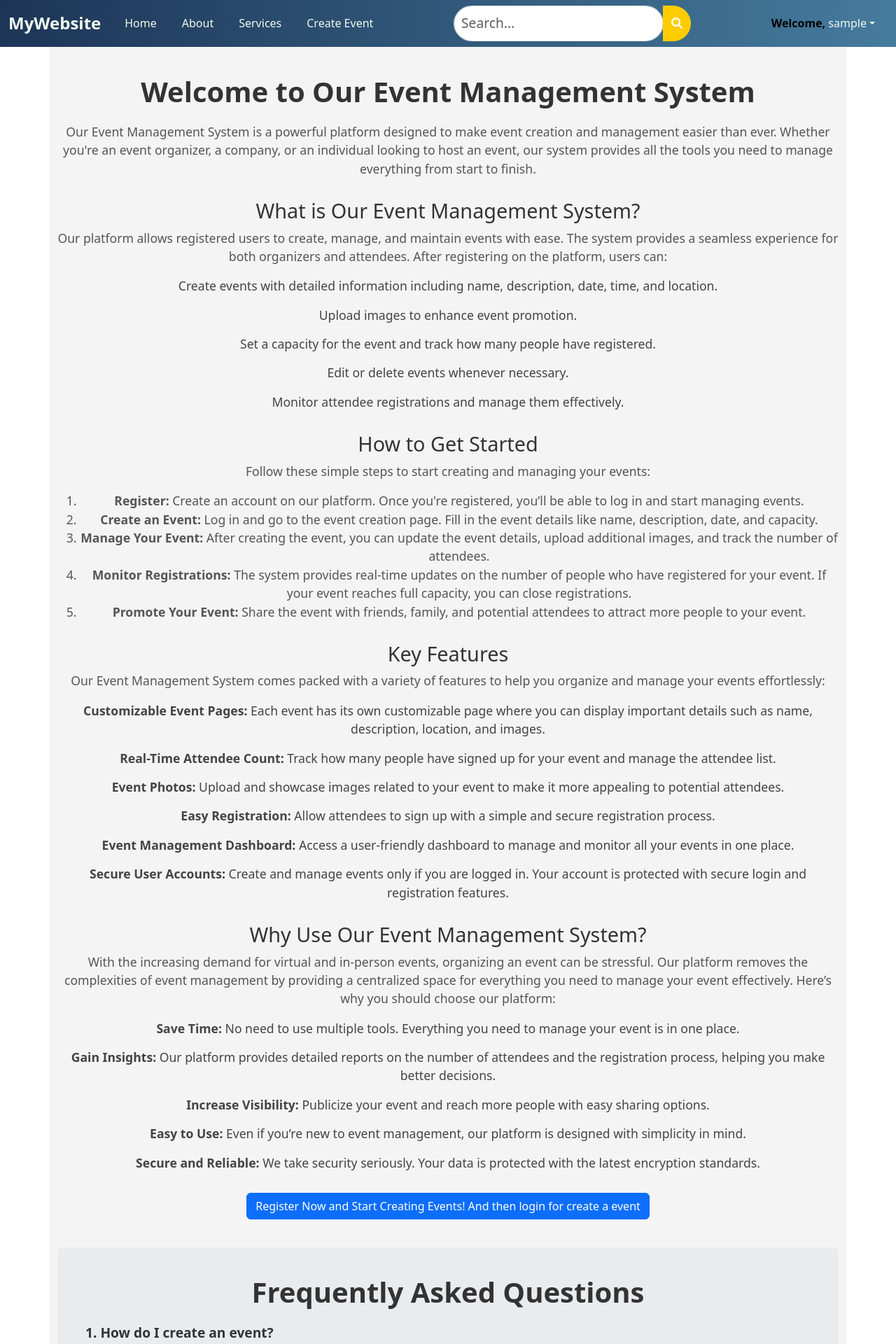
After one commit to boniamin4444/event_management, a PHP site: page /about.php in a window 1280 px wide. The commit adds this page. Shown: the top 1920 px of the page at 70% size. Run offline with PHP 8.4, Linux system fonts and the light colour scheme; the visitor is signed in with stand-in values (Sample User, id 1).

```diff
--- /dev/null
+++ b/about.php
@@ -0,0 +1,197 @@
+<?php include('header.php'); ?>
+
+<!DOCTYPE html>
+<html lang="en">
+<head>
+    <meta charset="UTF-8">
+    <meta name="viewport" content="width=device-width, initial-scale=1.0">
+    <title>About Us - Event Management</title>
+    <link href="https://cdn.jsdelivr.net/npm/bootstrap@5.3.0/dist/css/bootstrap.min.css" rel="stylesheet">
+    <style>
+        .about-container {
+            padding: 40px 15px;
+            background-color: #f4f4f4;
+        }
+        .about-header {
+            font-size: 2.5rem;
+            font-weight: bold;
+            color: #333;
+            margin-bottom: 20px;
+        }
+        .about-sub-header {
+            font-size: 1.8rem;
+            color: #333;
+            margin-top: 30px;
+        }
+        .about-content {
+            font-size: 1.1rem;
+            color: #555;
+        }
+        .about-content p {
+            margin-bottom: 20px;
+        }
+        .about-button {
+            margin-top: 30px;
+        }
+        .faq-section {
+            background-color: #e9ecef;
+            padding: 40px;
+            margin-top: 40px;
+            border-radius: 8px;
+        }
+        .faq-question {
+            font-size: 1.2rem;
+            font-weight: bold;
+            color: #333;
+        }
+        .faq-answer {
+            font-size: 1rem;
+            color: #555;
+            margin-top: 10px;
+        }
+        .feature-list {
+            list-style-type: none;
+            padding: 0;
+        }
+        .feature-item {
+            margin-bottom: 15px;
+            font-size: 1.1rem;
+            color: #444;
+        }
+    </style>
+</head>
+<body>
+
+<div class="container about-container">
+    <div class="text-center">
+        <h1 class="about-header">Welcome to Our Event Management System</h1>
+        <p class="about-content">
+            Our Event Management System is a powerful platform designed to make event creation and management easier than ever. Whether you're an event organizer, a company, or an individual looking to host an event, our system provides all the tools you need to manage everything from start to finish.
+        </p>
+
+        <h2 class="about-sub-header">What is Our Event Management System?</h2>
+        <p class="about-content">
+            Our platform allows registered users to create, manage, and maintain events with ease. The system provides a seamless experience for both organizers and attendees. After registering on the platform, users can:
+        </p>
+        <ul class="feature-list">
+            <li class="feature-item">Create events with detailed information including name, description, date, time, and location.</li>
+            <li class="feature-item">Upload images to enhance event promotion.</li>
+            <li class="feature-item">Set a capacity for the event and track how many people have registered.</li>
+            <li class="feature-item">Edit or delete events whenever necessary.</li>
+            <li class="feature-item">Monitor attendee registrations and manage them effectively.</li>
+        </ul>
+
+        <h2 class="about-sub-header">How to Get Started</h2>
+        <p class="about-content">
+            Follow these simple steps to start creating and managing your events:
+        </p>
+        <ol class="about-content">
+            <li><strong>Register:</strong> Create an account on our platform. Once you're registered, you’ll be able to log in and start managing events.</li>
+            <li><strong>Create an Event:</strong> Log in and go to the event creation page. Fill in the event details like name, description, date, and capacity.</li>
+            <li><strong>Manage Your Event:</strong> After creating the event, you can update the event details, upload additional images, and track the number of attendees.</li>
+            <li><strong>Monitor Registrations:</strong> The system provides real-time updates on the number of people who have registered for your event. If your event reaches full capacity, you can close registrations.</li>
+            <li><strong>Promote Your Event:</strong> Share the event with friends, family, and potential attendees to attract more people to your event.</li>
+        </ol>
+
+        <h2 class="about-sub-header">Key Features</h2>
+        <p class="about-content">
+            Our Event Management System comes packed with a variety of features to help you organize and manage your events effortlessly:
+        </p>
+        <ul class="feature-list">
+            <li class="feature-item"><strong>Customizable Event Pages:</strong> Each event has its own customizable page where you can display important details such as name, description, location, and images.</li>
+            <li class="feature-item"><strong>Real-Time Attendee Count:</strong> Track how many people have signed up for your event and manage the attendee list.</li>
+            <li class="feature-item"><strong>Event Photos:</strong> Upload and showcase images related to your event to make it more appealing to potential attendees.</li>
+            <li class="feature-item"><strong>Easy Registration:</strong> Allow attendees to sign up with a simple and secure registration process.</li>
+            <li class="feature-item"><strong>Event Management Dashboard:</strong> Access a user-friendly dashboard to manage and monitor all your events in one place.</li>
+            <li class="feature-item"><strong>Secure User Accounts:</strong> Create and manage events only if you are logged in. Your account is protected with secure login and registration features.</li>
+        </ul>
+
+        <h2 class="about-sub-header">Why Use Our Event Management System?</h2>
+        <p class="about-content">
+            With the increasing demand for virtual and in-person events, organizing an event can be stressful. Our platform removes the complexities of event management by providing a centralized space for everything you need to manage your event effectively. Here’s why you should choose our platform:
+        </p>
+        <ul class="feature-list">
+            <li class="feature-item"><strong>Save Time:</strong> No need to use multiple tools. Everything you need to manage your event is in one place.</li>
+            <li class="feature-item"><strong>Gain Insights:</strong> Our platform provides detailed reports on the number of attendees and the registration process, helping you make better decisions.</li>
+            <li class="feature-item"><strong>Increase Visibility:</strong> Publicize your event and reach more people with easy sharing options.</li>
+            <li class="feature-item"><strong>Easy to Use:</strong> Even if you’re new to event management, our platform is designed with simplicity in mind.</li>
+            <li class="feature-item"><strong>Secure and Reliable:</strong> We take security seriously. Your data is protected with the latest encryption standards.</li>
+        </ul>
+
+        <div class="about-button text-center">
+        <a href="#" class="btn btn-primary" data-bs-dismiss="modal" data-bs-toggle="modal" data-bs-target="#registerModal">Register Now and Start Creating Events! And then login for create a event</a>
+
+        </div>
+    </div>
+
+    <!-- FAQ Section -->
+    <div class="faq-section">
+        <h3 class="about-header text-center">Frequently Asked Questions</h3>
+        <div class="faq-question">1. How do I create an event?</div>
+        <div class="faq-answer">
+            To create an event, simply log in to your account, go to the dashboard, and click on the "Create Event" button. Fill in the details such as event name, description, date, location, and upload any images. Once done, click "Submit" to create your event.
+        </div>
+
+        <div class="faq-question">2. Can I edit my event after creating it?</div>
+        <div class="faq-answer">
+            Yes, you can easily edit any event details after it’s created. Simply visit your event page, click on the "Edit" button, and modify the necessary information. You can change event name, description, location, date, and images.
+        </div>
+
+        <div class="faq-question">3. Can I delete an event?</div>
+        <div class="faq-answer">
+            Yes, you can delete an event. Just go to your event management dashboard, select the event you want to delete, and click the "Delete" button. Please note that this action is permanent.
+        </div>
+
+        <div class="faq-question">4. How can I track event registrations?</div>
+        <div class="faq-answer">
+            Your event dashboard will display the number of registered attendees in real-time. If your event has reached its capacity, the registration option will be closed automatically.
+        </div>
+
+        <div class="faq-question">5. What happens if I reach the event capacity?</div>
+        <div class="faq-answer">
+            If your event reaches the specified capacity, no more registrations will be accepted. You can set the event to "Full" and prevent further attendees from signing up.
+        </div>
+    </div>
+
+</div>
+
+<div class="modal fade" id="registerModal" tabindex="-1" aria-labelledby="registerModalLabel" aria-hidden="true">
+    <div class="modal-dialog">
+        <div class="modal-content">
+            <div class="modal-header">
+                <h5 class="modal-title" id="registerModalLabel">Register</h5>
+                <button type="button" class="btn-close" data-bs-dismiss="modal" aria-label="Close"></button>
+            </div>
+            <div class="modal-body">
+                <form id="registerForm" method="POST" action="register.php">
+                    <div class="mb-3">
+                        <label for="registerName" class="form-label">Full Name</label>
+                        <input type="text" class="form-control" id="registerName" name="registerName" required>
+                    </div>
+                    <div class="mb-3">
+                        <label for="registerEmail" class="form-label">Email address</label>
+                        <input type="email" class="form-control" id="registerEmail" name="registerEmail" required>
+                    </div>
+                    <div class="mb-3">
+                        <label for="registerPassword" class="form-label">Password</label>
+                        <input type="password" class="form-control" id="registerPassword" name="registerPassword" required minlength="8">
+                    </div>
+                    <div class="mb-3">
+                        <label for="confirmPassword" class="form-label">Confirm Password</label>
+                        <input type="password" class="form-control" id="confirmPassword" name="confirmPassword" required>
+                    </div>
+                    <button type="submit" class="btn btn-success">Register</button>
+                </form>
+                <div id="errorMessage" class="text-danger mt-2"></div>
+                <div id="successMessage" class="text-success mt-2"></div>
+            </div>
+        </div>
+    </div>
+</div>
+
+
+<?php include('footer.php'); ?>
+
+<script src="https://cdn.jsdelivr.net/npm/bootstrap@5.3.0/dist/js/bootstrap.bundle.min.js"></script>
+</body>
+</html>
--- a/footer.php
+++ b/footer.php
@@ -38,9 +38,9 @@
             <div class="col-lg-3 col-md-6 mb-4">
                 <h5>Quick Links</h5>
                 <ul class="list-unstyled">
-                    <li><a href="#" class="text-decoration-none">Home</a></li>
-                    <li><a href="#" class="text-decoration-none">Events</a></li>
-                    <li><a href="#" class="text-decoration-none">About</a></li>
+                    <li><a href="index.php" class="text-decoration-none">Home</a></li>
+                    <li><a href="index.php" class="text-decoration-none">Events</a></li>
+                    <li><a href="about.php" class="text-decoration-none">About</a></li>
                     <li><a href="#" class="text-decoration-none">Contact</a></li>
                 </ul>
             </div>
@@ -48,9 +48,9 @@
             <div class="col-lg-3 col-md-6 mb-4">
                 <h5>Contact Us</h5>
                 <ul class="list-unstyled">
-                    <li>Email: support@eventmanager.com</li>
-                    <li>Phone: +1 234 567 890</li>
-                    <li>Address: 123 Event St, City</li>
+                    <li>Email: boniamin4444@gmail.com</li>
+                    <li>Phone: 01822860232</li>
+                    <li>Address: Chittagong road, Narayanganj</li>
                 </ul>
             </div>
             <!-- Column 4 -->
--- a/header.php
+++ b/header.php
@@ -107,7 +107,7 @@ $_SESSION['loggedin'] = $_SESSION['loggedin'] ?? false; // Default: Not logged i
 <header>
     <nav class="navbar navbar-expand-lg navbar-custom" id="navbar">
         <div class="container-fluid">
-            <a class="navbar-brand" href="#">MyWebsite</a>
+            <a class="navbar-brand" href="index.php">MyWebsite</a>
             <button class="navbar-toggler" type="button" onclick="toggleNavbar()" aria-expanded="false" aria-label="Toggle navigation">
                 <span class="navbar-toggler-icon"></span>
             </button>
@@ -115,10 +115,10 @@ $_SESSION['loggedin'] = $_SESSION['loggedin'] ?? false; // Default: Not logged i
                 <!-- Left-aligned links -->
                 <ul class="navbar-nav me-auto">
                     <li class="nav-item">
-                        <a class="nav-link" href="#">Home</a>
+                        <a class="nav-link" href="index.php">Home</a>
                     </li>
                     <li class="nav-item">
-                        <a class="nav-link" href="#">About</a>
+                        <a class="nav-link" href="about.php">About</a>
                     </li>
                     <li class="nav-item">
                         <a class="nav-link" href="#">Services</a>
@@ -132,23 +132,27 @@ $_SESSION['loggedin'] = $_SESSION['loggedin'] ?? false; // Default: Not logged i
                 </ul>
 
                 <!-- Centered Search Bar -->
+                <form method="GET" action="index.php">
     <div class="navbar-nav mx-auto">
         <li class="nav-item d-flex align-items-center justify-content-center">
             <div class="input-group">
-                            <input type="text" id="searchInput" class="form-control form-control-lg" placeholder="Search...">
-                            <button class="btn btn-outline-secondary" type="button" onclick="searchFunction()">
+                <input type="text" id="searchInput" name="search" class="form-control form-control-lg" placeholder="Search..." value="<?= isset($_GET['search']) ? htmlspecialchars($_GET['search']) : '' ?>">
+                <button class="btn btn-outline-secondary" type="submit">
                     <i class="fa fa-search"></i>
                 </button>
             </div>
         </li>
     </div>
+</form>
+
 
                 <!-- Right-aligned links -->
                 <ul class="navbar-nav ms-auto">
                     <?php if ($_SESSION['loggedin']): ?>
                     <li class="nav-item dropdown">
                     <a class="nav-link dropdown-toggle" href="#" id="userDropdown" role="button" data-bs-toggle="dropdown" aria-expanded="false">
-                            User
+                    <span style="font-weight: bold; color: black;">Welcome,</span>
+                    <?= isset($_SESSION['user_name']) ? $_SESSION['user_name'] : 'Guest'; ?>
 </a>
                         <ul class="dropdown-menu dropdown-menu-end" aria-labelledby="userDropdown">
                             <li><a class="dropdown-item" href="user_dashboard.php">Dashboard</a></li>
```
Also changed, not shown: change_status.php (added, +54 -0 lines), create_eventFromDashboard.php (added, +71 -0 lines), download_csv.php (added, +36 -0 lines), home.php (added, +14 -0 lines), index.php (+40 -3 lines), manage_event_registrations.php (added, +174 -0 lines), search.php (added, +43 -0 lines), user_dashboard.php (+12 -11 lines). Lines whose indentation alone changed are shown as unchanged.
